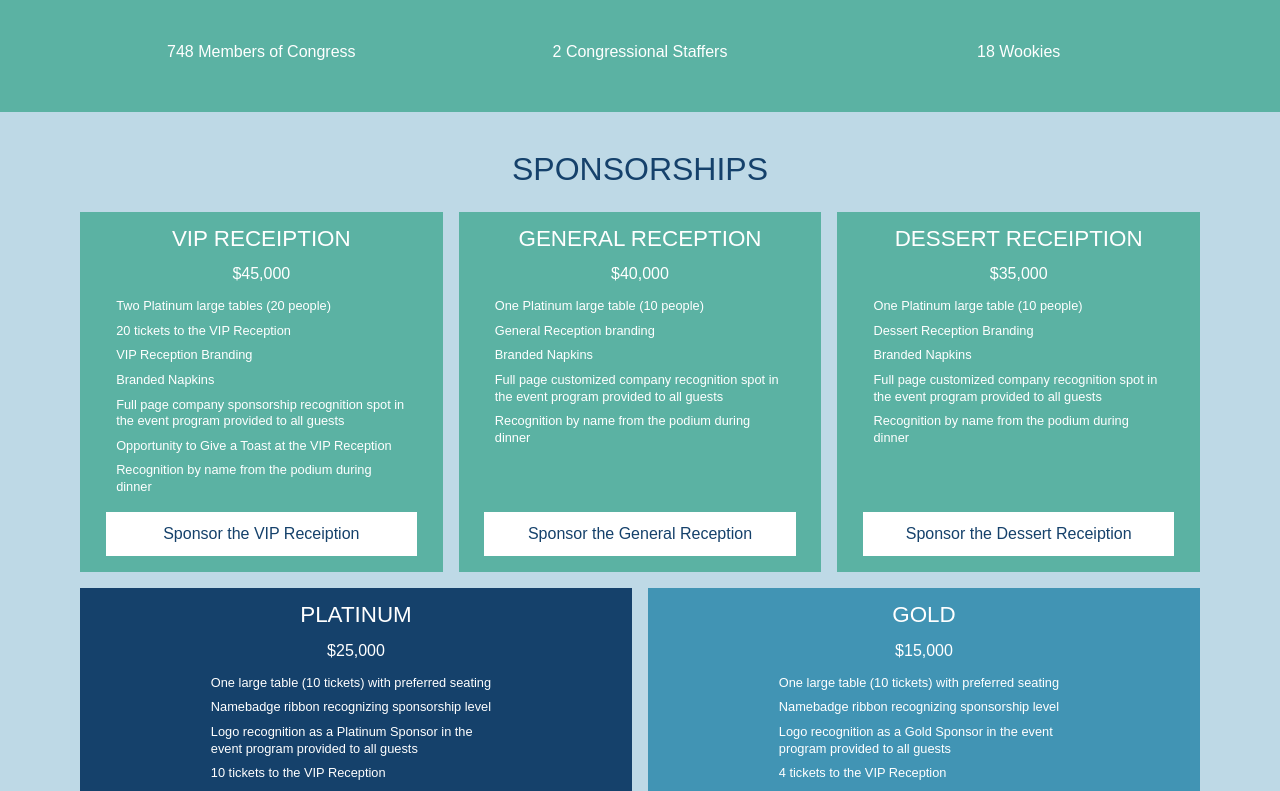
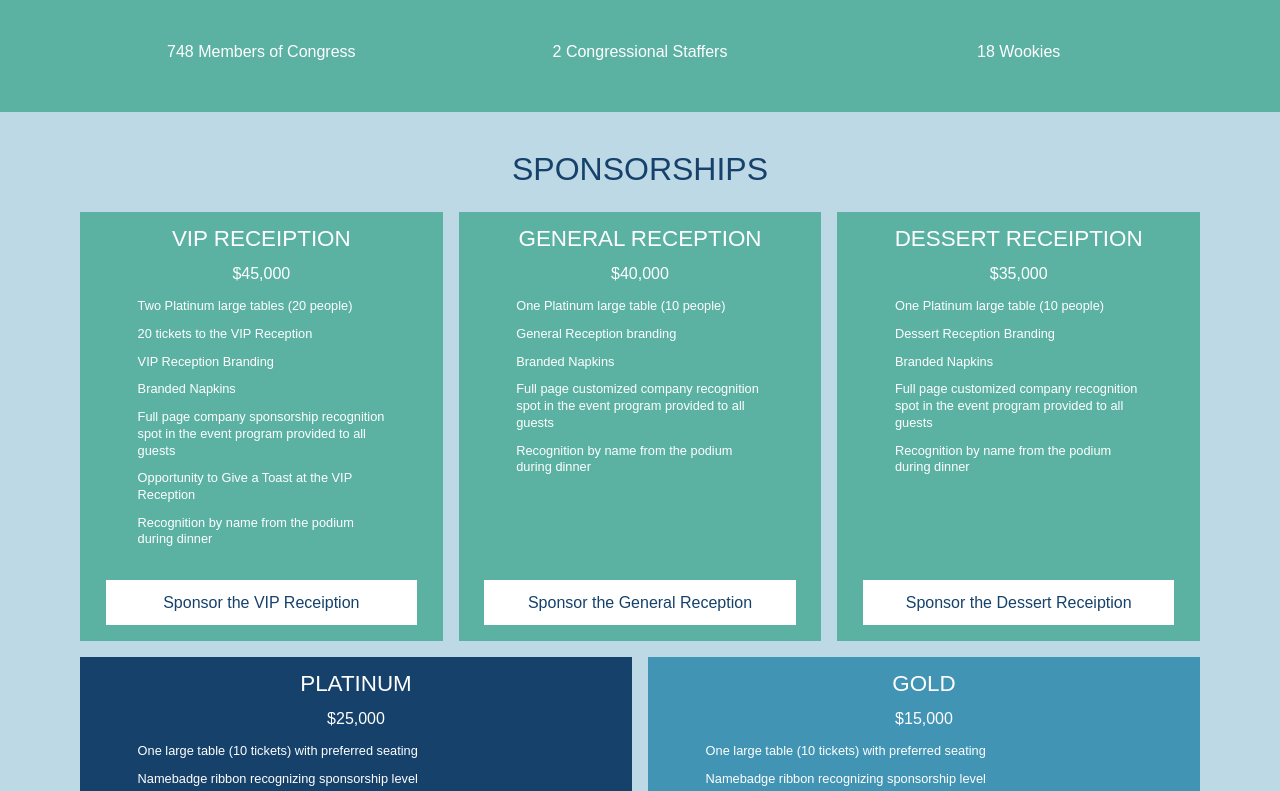
Before and after one commit to TaxFoundation/taxprom-2018, a React (Create React App) app: page / in a window 1280 px wide. Shown: the part 1531-2322 px from the top of the page. Built offline with nearby package versions, Linux system fonts and the light colour scheme; a web font is replaced by a local one.

Commit message:
Tweak sponsorship level styles

```diff
--- a/src/components/SponsorLevel.js
+++ b/src/components/SponsorLevel.js
@@ -17,11 +17,10 @@ const SponsorLevel = styled.div`
   .sponsorship__benefits {
     display: grid;
     font-size: 0.8rem;
-    grid-gap: 0.5rem;
+    grid-gap: 0.7rem;
     line-height: 1.3;
-    margin: 0 auto;
-    max-width: 300px;
-    padding: 0 0.3rem;
+    margin: 0 auto 1rem;
+    padding: 0 2rem;
   }
 
   .sponsorship__pledge {
```
